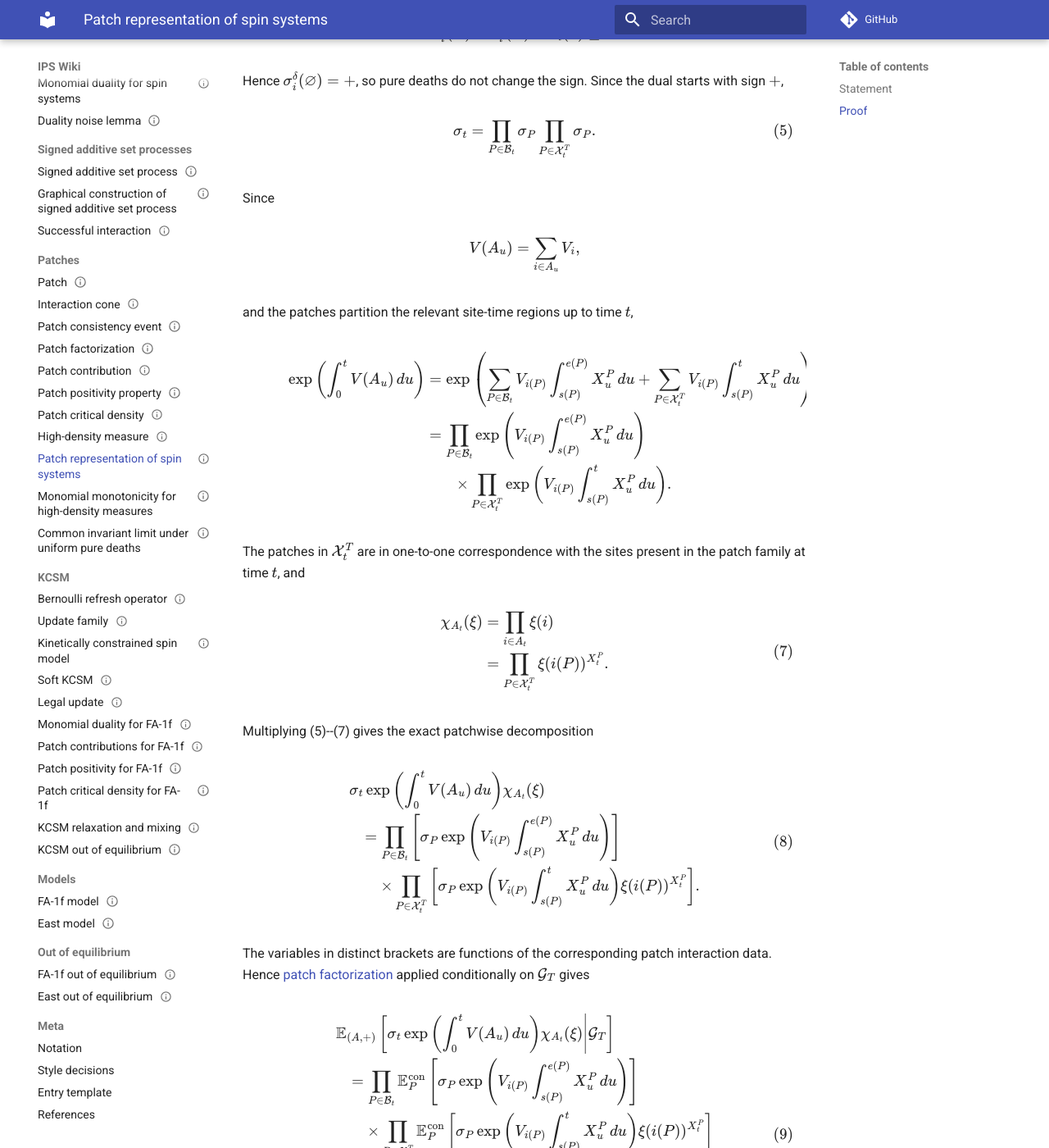
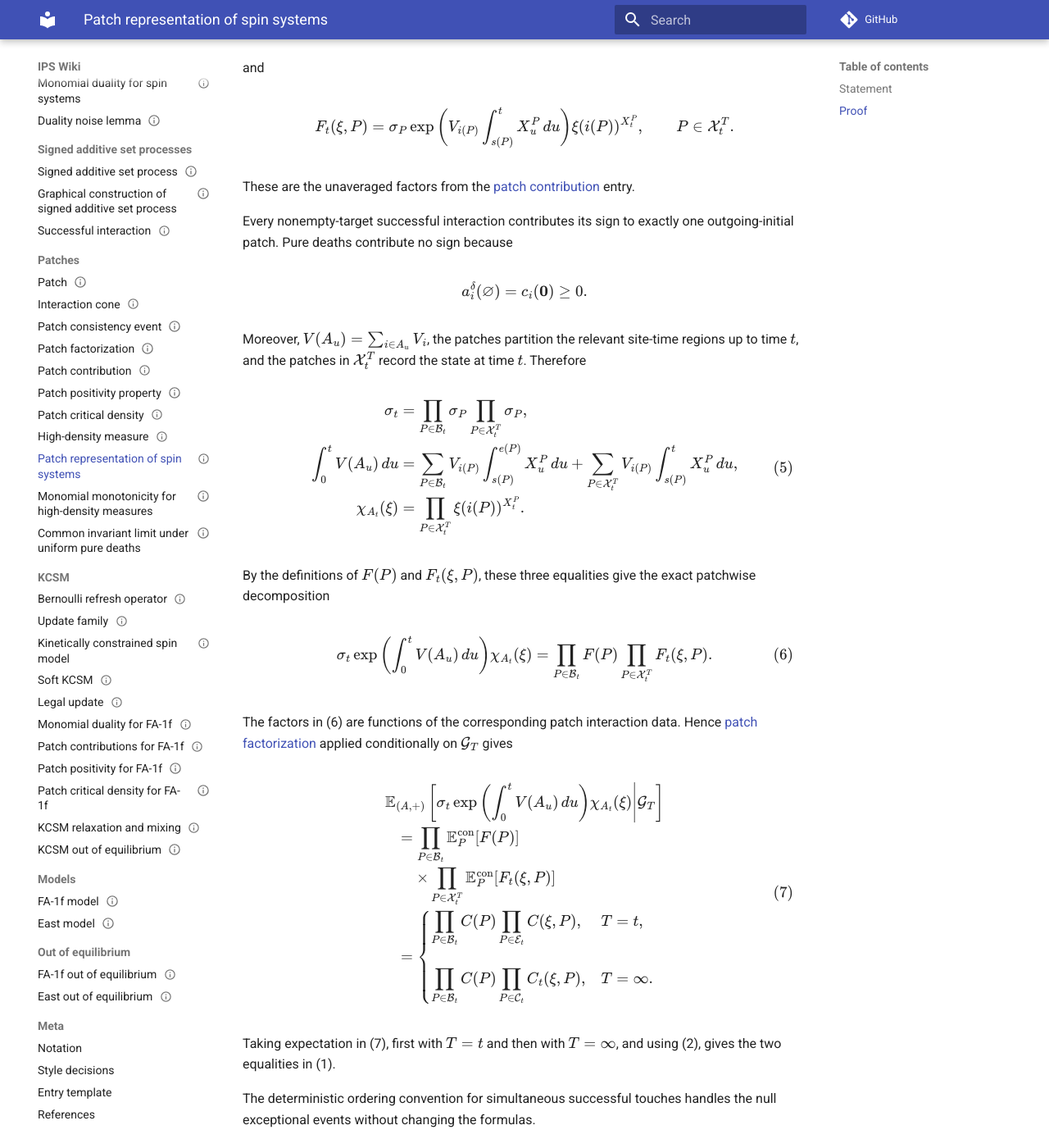
Before and after one commit to maciejgluchowski86-beep/ips-wiki, an MkDocs documentation site: the page built from docs/entries/patch-representation-of-spin-systems.md, in a window 1280 px wide and 1400 px high, scrolled down 1967 px. Shown: the whole window at 82% size. Built offline with MkDocs 1.6.1 and Material for MkDocs 9.7.7, drawn with Linux system fonts in a browser that asks for light colours; comment, search, counter and statistics services are not loaded; some of the changed text lies outside the part shown.

Commit message:
Compact patch representation proof using F factors

```diff
--- a/docs/entries/patch-representation-of-spin-systems.md
+++ b/docs/entries/patch-representation-of-spin-systems.md
@@ -116,114 +116,79 @@ When \(t=s(P)\), this is the state created by the initial interaction of \(P\);
 
 Thus (3) is the local sign variable from the [patch contribution](patch-contribution.md) entry. On \(\operatorname{Con}(P)\), the process in (4) agrees with the local active indicator defined from \(\Sigma_P\).
 
-Every nonempty-target successful interaction before time \(t\) contributes its sign to exactly one outgoing-initial patch. The only active-source interactions not represented by such patch boundaries are pure deaths, and their signed coefficient satisfies
+Define
 
 $$
-a_i^\delta(\vn)
+F(P)
 =
-c_i^0(\vn)
-=
-c_i(\mathbf 0)
-\ge0.
+\sigma_P
+\exp\left(
+V_{i(P)}\int_{s(P)}^{e(P)}X_u^P\,du
+\right),
+\qquad P\in\mathcal B_t,
 $$
 
-Hence \(\sigma_i^\delta(\vn)=+\), so pure deaths do not change the sign. Since the dual starts with sign \(+\),
+and
 
 $$
-\sigma_t
+F_t(\xi,P)
 =
-\prod_{P\in\mathcal B_t}\sigma_P
-\prod_{P\in\mathcal X_t^T}\sigma_P.
-\tag{5}
+\sigma_P
+\exp\left(
+V_{i(P)}\int_{s(P)}^tX_u^P\,du
+\right)
+\xi(i(P))^{X_t^P},
+\qquad P\in\mathcal X_t^T.
 $$
 
-Since
+These are the unaveraged factors from the [patch contribution](patch-contribution.md) entry.
+
+Every nonempty-target successful interaction contributes its sign to exactly one outgoing-initial patch. Pure deaths contribute no sign because
 
 $$
-V(A_u)
-=
-\sum_{i\in A_u}V_i,
+a_i^\delta(\vn)=c_i(\mathbf 0)\ge0.
 $$
 
-and the patches partition the relevant site-time regions up to time \(t\),
+Moreover, \(V(A_u)=\sum_{i\in A_u}V_i\), the patches partition the relevant site-time regions up to time \(t\), and the patches in \(\mathcal X_t^T\) record the state at time \(t\). Therefore
 
 $$
 \begin{aligned}
-\exp\left(
+\sigma_t
+&=
+\prod_{P\in\mathcal B_t}\sigma_P
+\prod_{P\in\mathcal X_t^T}\sigma_P,
+\\
 \int_0^tV(A_u)\,du
-\right)
 &=
-\exp\left(
 \sum_{P\in\mathcal B_t}
 V_{i(P)}\int_{s(P)}^{e(P)}X_u^P\,du
 +
 \sum_{P\in\mathcal X_t^T}
-V_{i(P)}\int_{s(P)}^tX_u^P\,du
-\right)
+V_{i(P)}\int_{s(P)}^tX_u^P\,du,
 \\
-&=
-\prod_{P\in\mathcal B_t}
-\exp\left(
-V_{i(P)}\int_{s(P)}^{e(P)}X_u^P\,du
-\right)
-\\
-&\qquad\times
-\prod_{P\in\mathcal X_t^T}
-\exp\left(
-V_{i(P)}\int_{s(P)}^tX_u^P\,du
-\right).
-\end{aligned}
-\tag{6}
-$$
-
-The patches in \(\mathcal X_t^T\) are in one-to-one correspondence with the sites present in the patch family at time \(t\), and
-
-$$
-\begin{aligned}
 \chi_{A_t}(\xi)
-&=
-\prod_{i\in A_t}\xi(i)
-\\
 &=
 \prod_{P\in\mathcal X_t^T}
 \xi(i(P))^{X_t^P}.
 \end{aligned}
-\tag{7}
+\tag{5}
 $$
 
-Multiplying (5)--(7) gives the exact patchwise decomposition
+By the definitions of \(F(P)\) and \(F_t(\xi,P)\), these three equalities give the exact patchwise decomposition
 
 $$
-\begin{aligned}
-&\sigma_t
+\sigma_t
 \exp\left(
 \int_0^tV(A_u)\,du
 \right)
 \chi_{A_t}(\xi)
-\\
-&\quad=
-\prod_{P\in\mathcal B_t}
-\left[
-\sigma_P
-\exp\left(
-V_{i(P)}\int_{s(P)}^{e(P)}X_u^P\,du
-\right)
-\right]
-\\
-&\qquad\times
-\prod_{P\in\mathcal X_t^T}
-\left[
-\sigma_P
-\exp\left(
-V_{i(P)}\int_{s(P)}^tX_u^P\,du
-\right)
-\xi(i(P))^{X_t^P}
-\right].
-\end{aligned}
-\tag{8}
+=
+\prod_{P\in\mathcal B_t}F(P)
+\prod_{P\in\mathcal X_t^T}F_t(\xi,P).
+\tag{6}
 $$
 
-The variables in distinct brackets are functions of the corresponding patch interaction data. Hence [patch factorization](patch-factorization.md) applied conditionally on \(\cG_T\) gives
+The factors in (6) are functions of the corresponding patch interaction data. Hence [patch factorization](patch-factorization.md) applied conditionally on \(\cG_T\) gives
 
 $$
 \begin{aligned}
@@ -238,22 +203,11 @@ $$
 \\
 &\quad=
 \prod_{P\in\mathcal B_t}
-\mathbb E_P^{\mathrm{con}}\left[
-\sigma_P
-\exp\left(
-V_{i(P)}\int_{s(P)}^{e(P)}X_u^P\,du
-\right)
-\right]
+\mathbb E_P^{\mathrm{con}}[F(P)]
 \\
 &\qquad\times
 \prod_{P\in\mathcal X_t^T}
-\mathbb E_P^{\mathrm{con}}\left[
-\sigma_P
-\exp\left(
-V_{i(P)}\int_{s(P)}^tX_u^P\,du
-\right)
-\xi(i(P))^{X_t^P}
-\right]
+\mathbb E_P^{\mathrm{con}}[F_t(\xi,P)]
 \\
 &\quad=
 \begin{cases}
@@ -268,33 +222,9 @@ V_{i(P)}\int_{s(P)}^tX_u^P\,du
 & T=\infty.
 \end{cases}
 \end{aligned}
-\tag{9}
+\tag{7}
 $$
 
-Taking expectation in (9) and using (2) yields, when \(T=t\),
-
-$$
-P_t(\chi_A)(\xi)
-=
-\mathbb E_A\left[
-\prod_{P\in\mathcal B_t}C(P)
-\prod_{P\in\mathcal E_t}C(\xi,P)
-\right],
-\tag{10}
-$$
-
-and, when \(T=\infty\),
-
-$$
-P_t(\chi_A)(\xi)
-=
-\mathbb E_A\left[
-\prod_{P\in\mathcal B_t}C(P)
-\prod_{P\in\mathcal C_t}C_t(\xi,P)
-\right].
-\tag{11}
-$$
-
-Equations (10) and (11) are the two equalities in (1).
+Taking expectation in (7), first with \(T=t\) and then with \(T=\infty\), and using (2), gives the two equalities in (1).
 
 The deterministic ordering convention for simultaneous successful touches handles the null exceptional events without changing the formulas.
```
